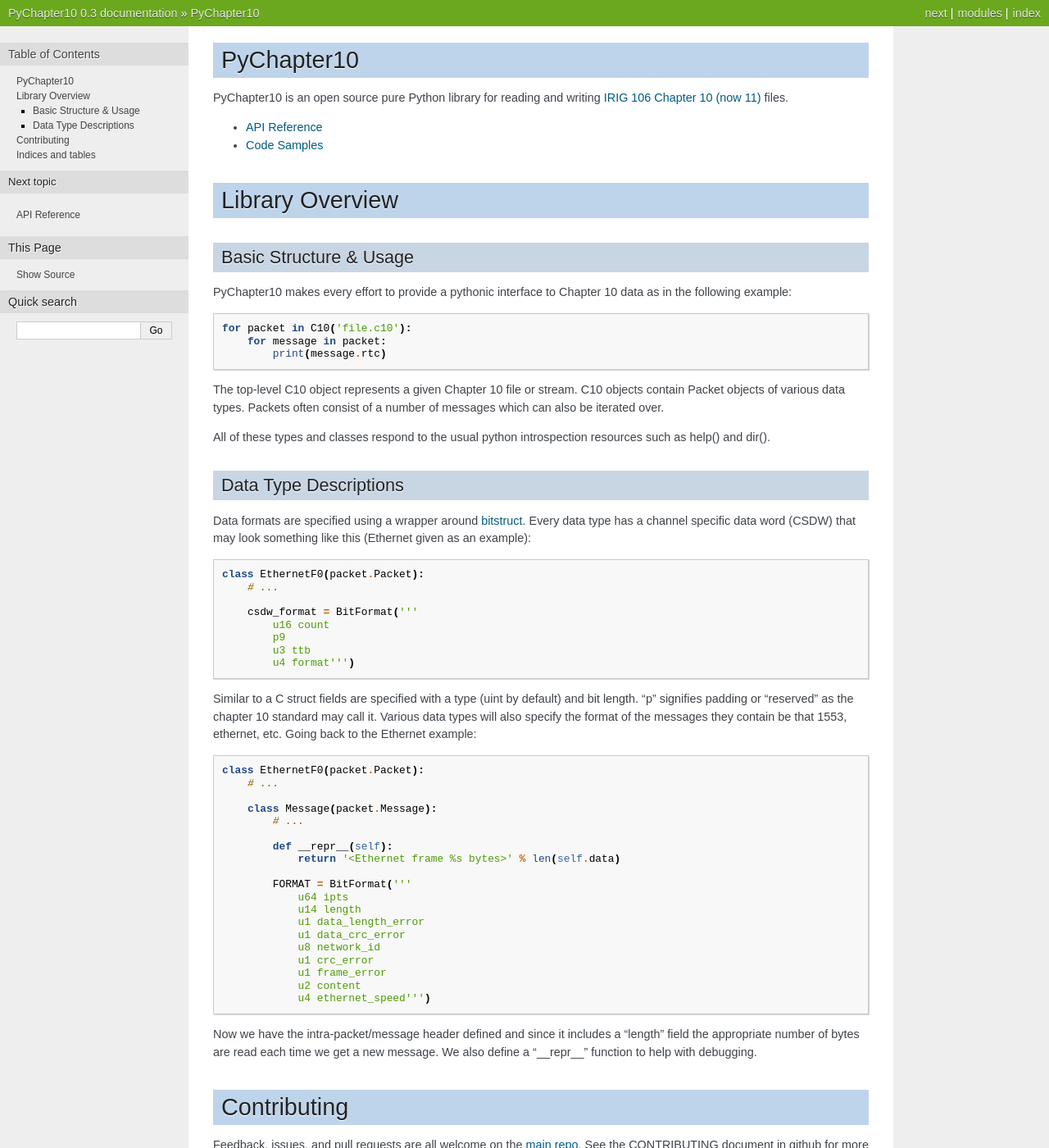
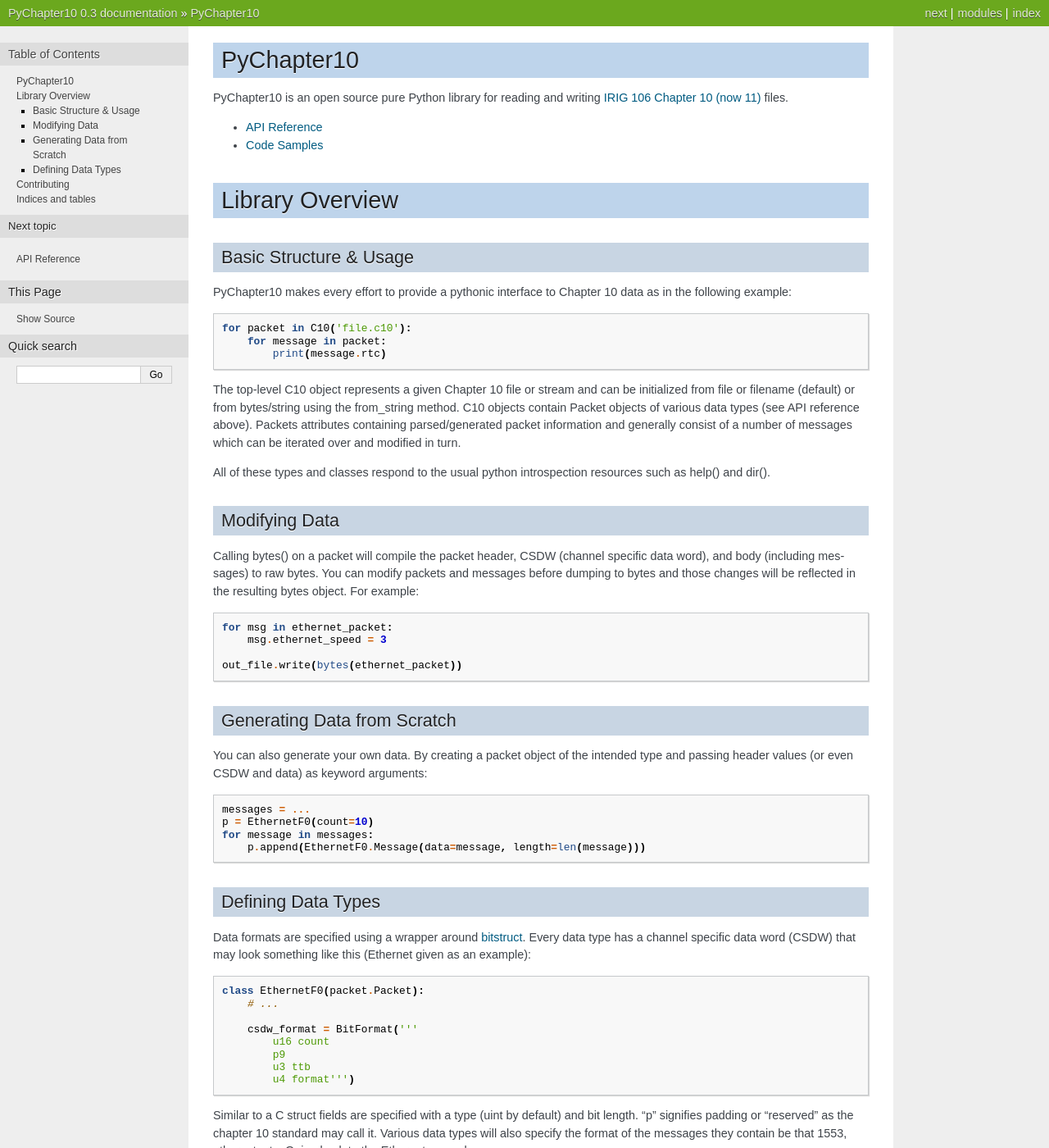
Before and after one commit to atac/pychapter10, a Sphinx documentation site: the page built from docs/source/index.rst, in a window 1280 px wide and 1400 px high. Shown: the whole window at 82% size. Built offline with Sphinx 7.4.7, drawn with Linux system fonts in a browser that asks for light colours; the version number is read from the project's files by our own code.

Commit message:
Expanded docs on data manipulation and generation.

```diff
--- a/docs/source/index.rst
+++ b/docs/source/index.rst
@@ -25,15 +25,43 @@ data as in the following example::
         for message in packet:
             print(message.rtc)
 
-The top-level C10 object represents a given Chapter 10 file or stream. C10
-objects contain Packet objects of various data types. Packets often consist of
-a number of messages which can also be iterated over.
+The top-level C10 object represents a given Chapter 10 file or stream and can
+be initialized from file or filename (default) or from bytes/string using the
+from_string method. C10 objects contain Packet objects of various data types
+(see API reference above). Packets attributes containing parsed/generated packet
+information and generally consist of a number of messages which can be iterated
+over and modified in turn.
 
 All of these types and classes respond to the usual python introspection
 resources such as help() and dir().
 
-Data Type Descriptions
-----------------------
+Modifying Data
+--------------
+
+Calling bytes() on a packet will compile the packet header, CSDW
+(channel specific data word), and body (including messages) to raw bytes. You
+can modify packets and messages before dumping to bytes and those changes will
+be reflected in the resulting bytes object. For example::
+
+    for msg in ethernet_packet:
+        msg.ethernet_speed = 3
+
+    out_file.write(bytes(ethernet_packet))
+
+Generating Data from Scratch
+----------------------------
+
+You can also generate your own data. By creating a packet object of the
+intended type and passing header values (or even CSDW and data) as keyword
+arguments::
+
+    messages = ...
+    p = EthernetF0(count=10)
+    for message in messages:
+        p.append(EthernetF0.Message(data=message, length=len(message)))
+
+Defining Data Types
+-------------------
 
 Data formats are specified using a wrapper around bitstruct_. Every data type
 has a channel specific data word (CSDW) that may look something like this
```
